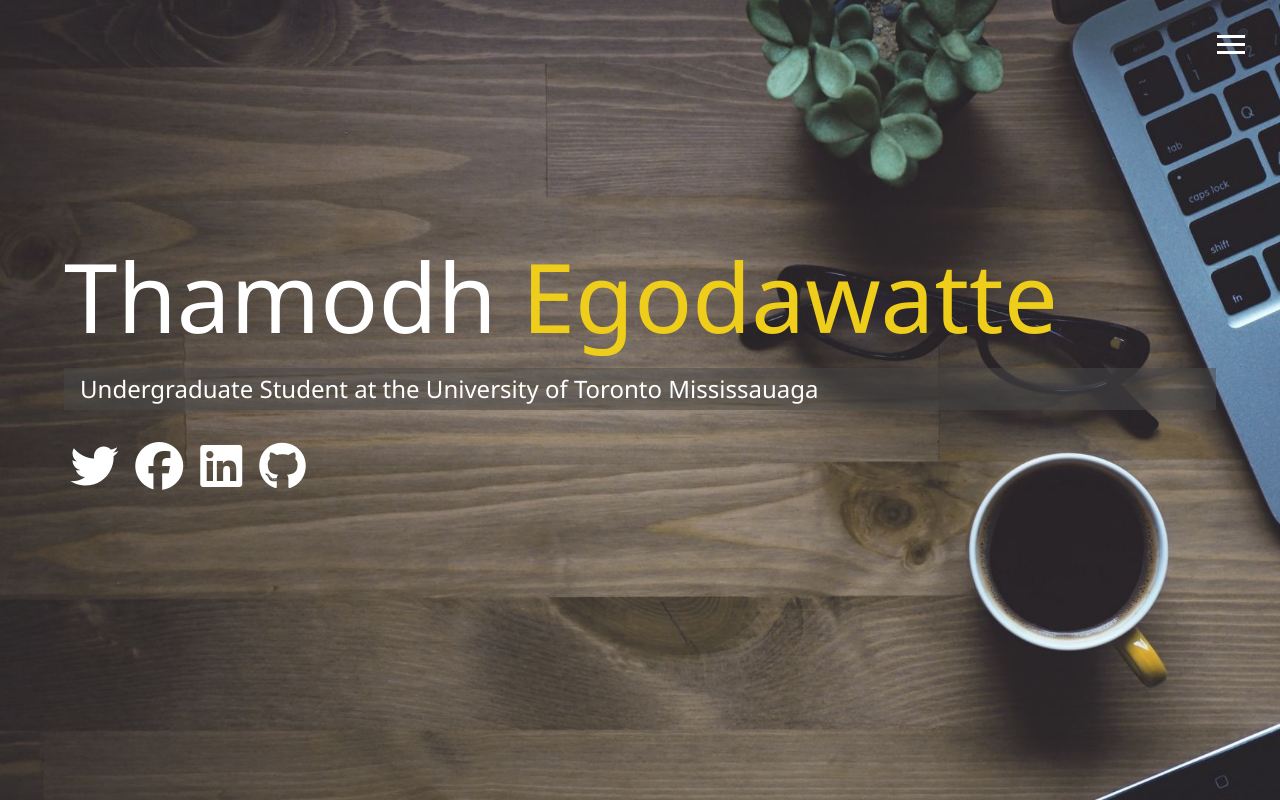
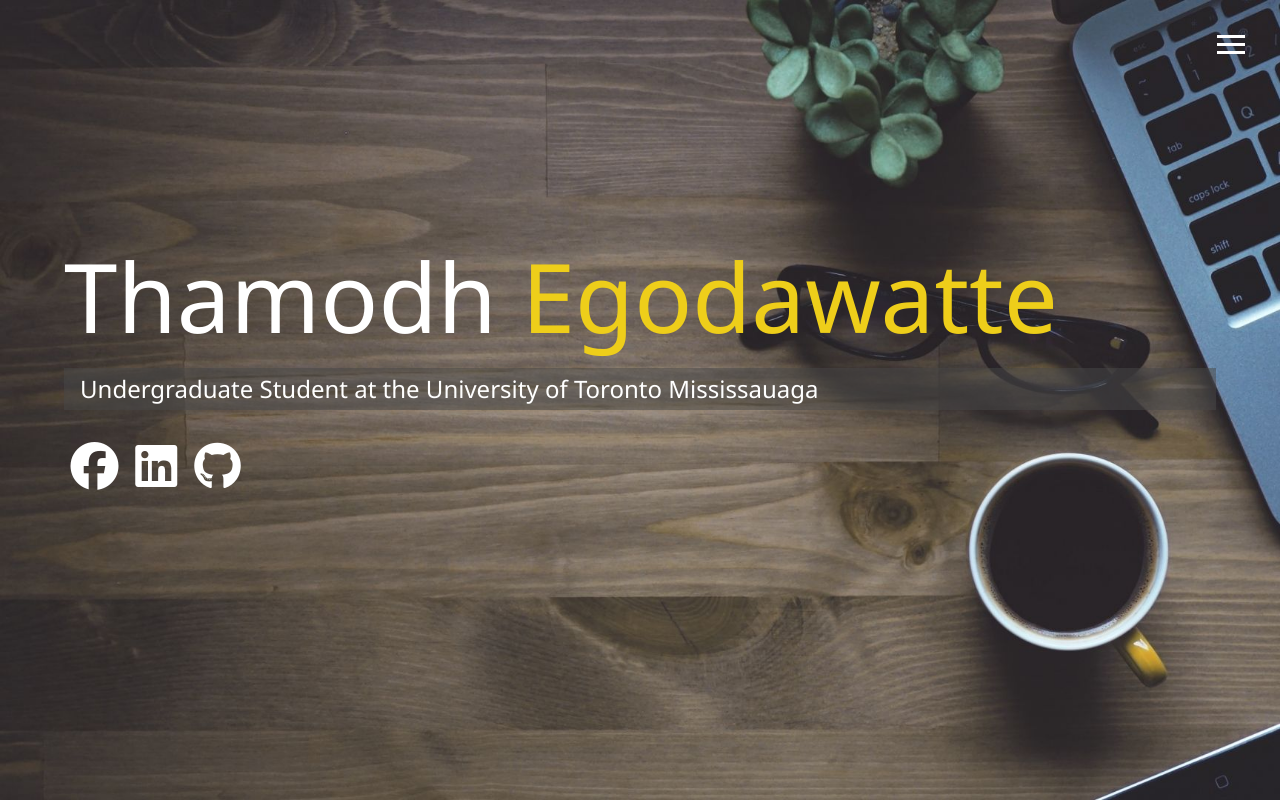
Before and after one commit to TEgo17/ePortfolio, a website: page dist/index.html in a window 1280 px wide. Drawn offline with Linux system fonts and the light colour scheme.

Commit message:
Edited home page

```diff
--- a/dist/index.html
+++ b/dist/index.html
@@ -54,9 +54,6 @@
             Undergraduate Student at the University of Toronto Mississauaga
         </h2>
         <div class="icons">
-            <a href="https://twitter.com/ThamodhE17">
-                <i class="fab fa-twitter fa-3x"></i>
-            </a>
 
             <a href="https://www.facebook.com/thamodh.egodawatte17">
                 <i class="fab fa-facebook fa-3x"></i>
```
